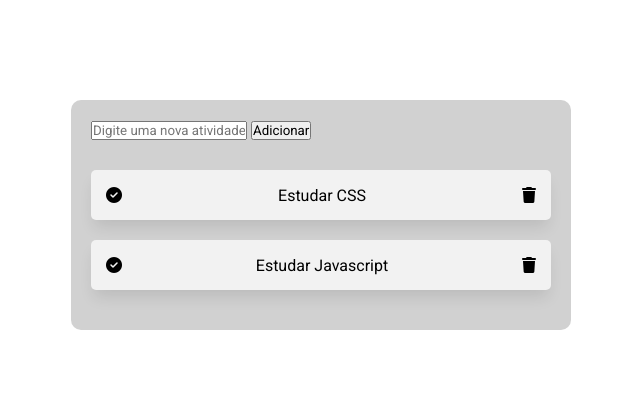
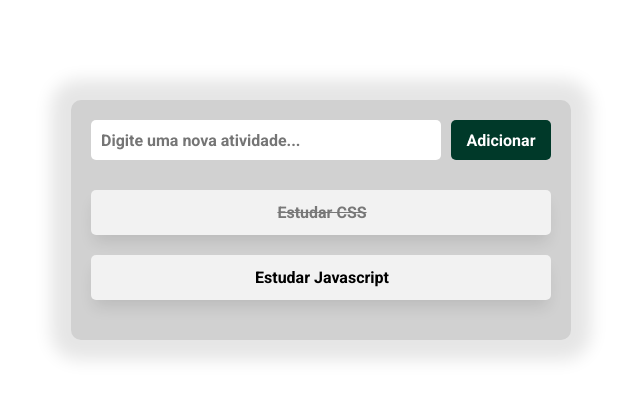
Before and after one commit to lenicio/UBE231AMTDS_TODO, a plain HTML site: page index.html in a window 1280 px wide. Shown: the whole page, without its empty margins (319-959 px from the left). Drawn offline with Linux system fonts and the light colour scheme.

Commit message:
Design Final

```diff
--- a/index.html
+++ b/index.html
@@ -28,7 +28,7 @@
 
       <li class="todo-item">
         <i class="fa-solid fa-circle-check"></i>
-        <p>Estudar CSS</p>
+        <p class="checked-item">Estudar CSS</p>
         <i class="fa-solid fa-trash"></i>
       </li>
 
--- a/styles/style.css
+++ b/styles/style.css
@@ -3,14 +3,51 @@
   padding: 0;
   box-sizing: border-box;
   font-family: "Roboto", sans-serif;
+  font-weight: bold;
+  outline: none;
 }
 
 body {
   background-image: url("../images/background.jpg");
+  background-size: cover;
+  background-repeat: no-repeat;
+  background-attachment: fixed;
+  background-position: center;
+}
+
+button {
+  border: none;
+  padding: 0 10px;
+  border-radius: 5px;
+  background-color: #003929;
+  color: #fff;
+  width: 100px;
+  height: 40px;
+  float: right;
+  cursor: pointer;
+  font-size: 16px;
+}
+
+button:hover {
+  background-color: #014d38;
+}
+
+button:active {
+  background-color: #016c4e;
+}
+
+input {
+  border: none;
+  border-radius: 5px;
+  padding: 10px 10px;
+  height: 40px;
+  width: 350px;
+  font-size: 16px;
 }
 
 .container {
   background-color: #d1d1d1;
+  box-shadow: 0px 0px 17px 20px rgba(0, 0, 0, 0.1);
   width: 500px;
   border-radius: 10px;
   padding: 20px;
@@ -30,9 +67,36 @@ body {
   margin-bottom: 20px;
   border-radius: 5px;
   box-shadow: 0px 10px 15px -3px rgba(0, 0, 0, 0.1);
-  height: 50px;
+  height: 45px;
   display: flex;
   align-items: center;
   justify-content: space-between;
   padding: 0 15px;
+  cursor: pointer;
 }
+
+i {
+  opacity: 0;
+}
+
+.todo-item:hover i {
+  opacity: 1;
+  transition: 0.3s;
+}
+
+.todo-item:hover {
+  opacity: 0.8;
+}
+
+.fa-trash {
+  color: #870000;
+}
+
+.fa-circle-check {
+  color: #003929;
+}
+
+.checked-item {
+  text-decoration: line-through;
+  opacity: 0.5;
+}
```
